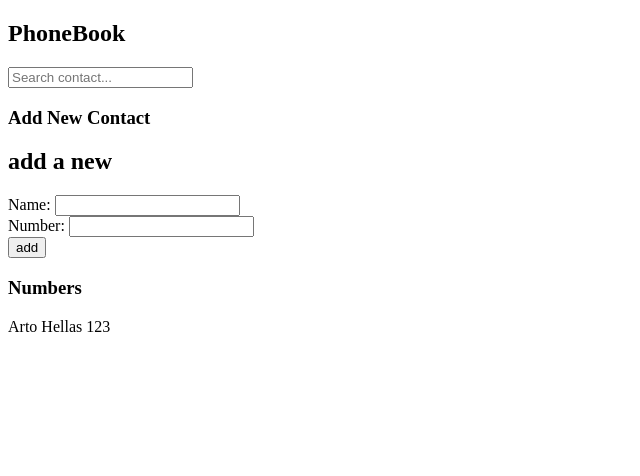
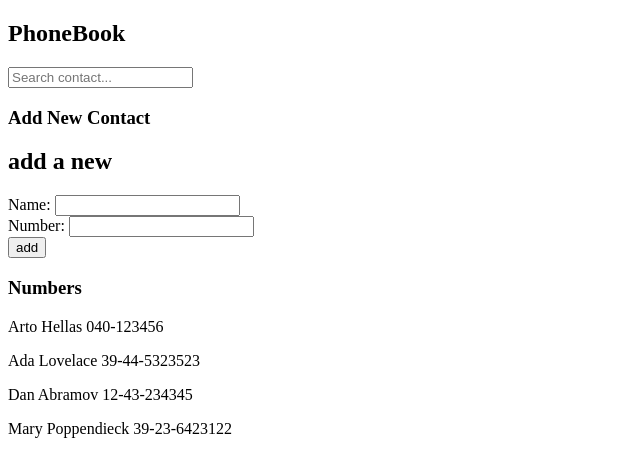
Before and after one commit to dilippoudel/mooc-part2, a React (Create React App) app: page / in a window 1280 px wide. Shown: the top 476 px of the page, without its empty margins (0-640 px from the left). Built offline with nearby package versions, Linux system fonts and the light colour scheme; data requests are answered from the project's data file.

Commit message:
Fetch data from db json file

```diff
--- /dev/null
+++ b/db.json
@@ -0,0 +1,24 @@
+{
+  "persons": [
+    {
+      "name": "Arto Hellas",
+      "number": "040-123456",
+      "id": 1
+    },
+    {
+      "name": "Ada Lovelace",
+      "number": "39-44-5323523",
+      "id": 2
+    },
+    {
+      "name": "Dan Abramov",
+      "number": "12-43-234345",
+      "id": 3
+    },
+    {
+      "name": "Mary Poppendieck",
+      "number": "39-23-6423122",
+      "id": 4
+    }
+  ]
+}
--- a/package.json
+++ b/package.json
@@ -6,6 +6,7 @@
     "@testing-library/jest-dom": "^5.16.5",
     "@testing-library/react": "^13.4.0",
     "@testing-library/user-event": "^13.5.0",
+    "axios": "^1.2.0",
     "react": "^18.2.0",
     "react-dom": "^18.2.0",
     "react-scripts": "5.0.1",
@@ -15,7 +16,8 @@
     "start": "react-scripts start",
     "build": "react-scripts build",
     "test": "react-scripts test",
-    "eject": "react-scripts eject"
+    "eject": "react-scripts eject",
+    "server": "json-server -3001 --watch db.json"
   },
   "eslintConfig": {
     "extends": [
--- a/src/App.js
+++ b/src/App.js
@@ -1,14 +1,19 @@
-import { useState } from 'react'
+import { useState, useEffect } from 'react'
+import axios from 'axios'
 import PersonForm from './components/PersonForm/PersonForm'
 import Filter from './components/Filter/Filter'
 import Persons from './components/Person/Person'
 
 const App = () => {
-  const [persons, setPersons] = useState([
-    { name: 'Arto Hellas', number: '123', id: 1 },
-  ])
+  const [persons, setPersons] = useState([])
   const [newContact, setNewContact] = useState({ name: '', number: '' })
   const [searchContactByName, setSearchContactByName] = useState('')
+  const hook = () => {
+    axios.get('http://localhost:3001/persons').then((response) => {
+      setPersons(response.data)
+    })
+  }
+  useEffect(hook, [])
 
   const addPerson = (e) => {
     e.preventDefault()
```
Also changed, not shown: 2 other files (tests, documents, lock files or other folders).
